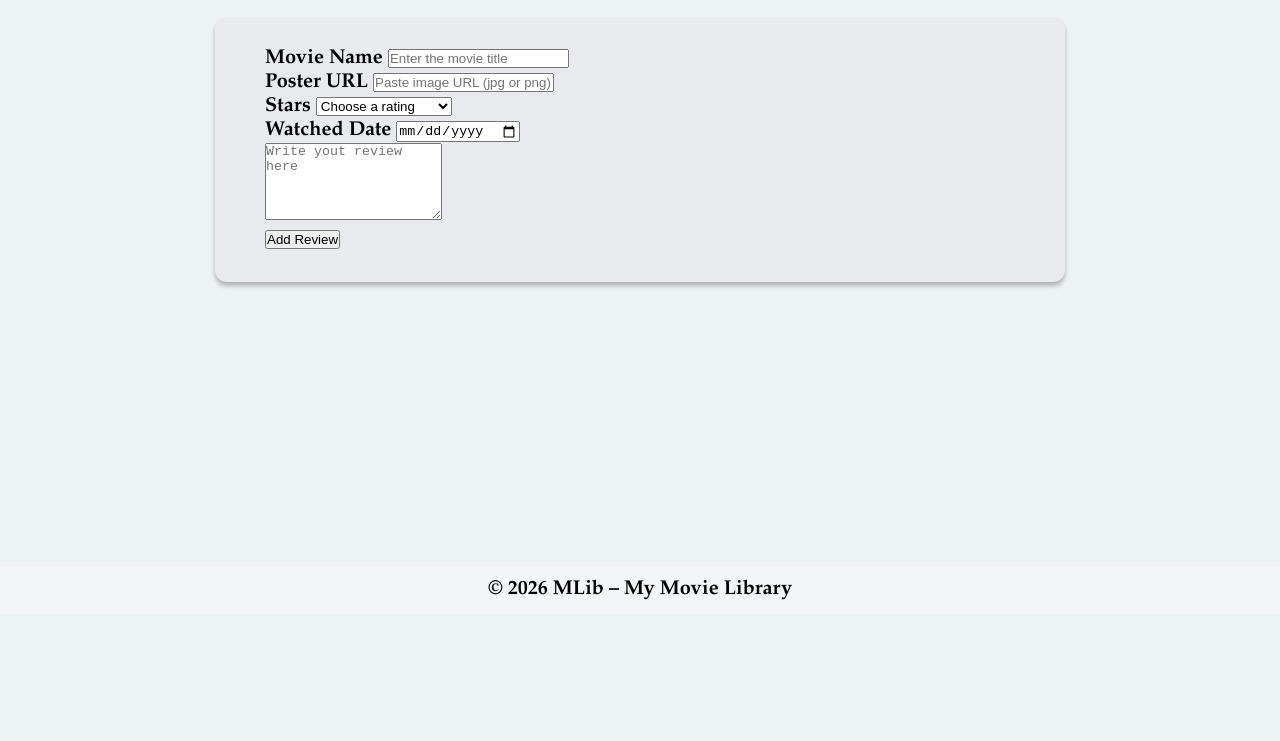
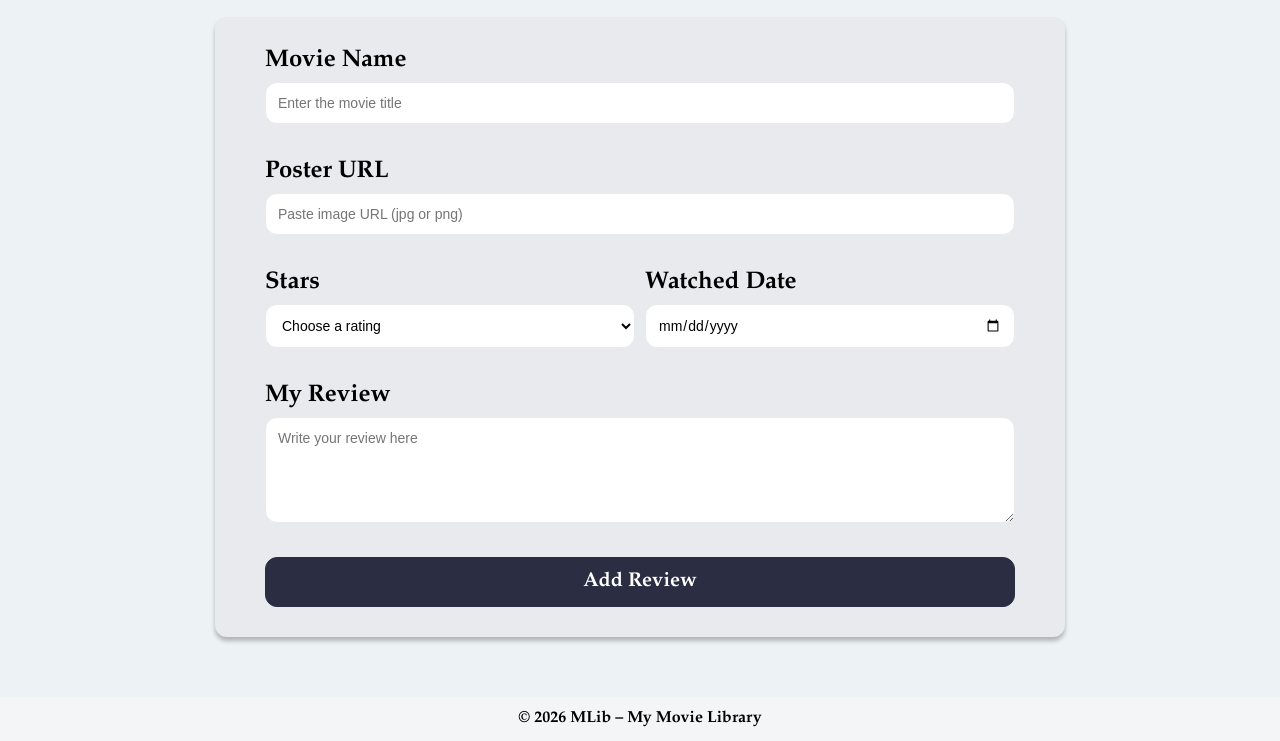
Before and after one commit to Kauan-BRL/MLib, a plain HTML site: page templates/pages/add-review.html in a window 1280 px wide. Shown: the part 186-927 px from the top of the page. Before the commit the page ends 800 px from the top, so only its background shows below. Drawn offline with nearby package versions, Linux system fonts and the light colour scheme.

Commit message:
Update styles and add movie card layout; enhance review form labels

```diff
--- a/templates/css/styles.css
+++ b/templates/css/styles.css
@@ -9,7 +9,7 @@
 body{
     color: black;
     background-color: rgba(237, 242, 244, 1);
-    font-family: 'garamond',arial,serif;
+    font-family: garamond,arial,serif;
     font-weight: 700;
     font-size: 20px;
     min-height:100vh;
@@ -31,7 +31,7 @@ header{
 
 header span{
     font-family: 'Oswald',Arial, sans-serif;
-    font-size: 2em
+    font-size: 2em;
 }
 
 
@@ -106,6 +106,7 @@ main{
 }
 
 footer{
+    font-size:16px;
     text-align: center;
     background-color: rgba(244, 245, 246, 1);
     padding: 12.25px;
@@ -140,3 +141,50 @@ header a{
     border-radius: 12px;
     box-shadow: 0px 4px 4px 0px rgba(0, 0, 0, 0.25);
 }
+
+.form-group{
+    margin-bottom:34px;
+    display:flex;
+    flex-direction:column;
+}
+
+.form-group label{
+    font-size: 24px;
+    margin-bottom: 6px;
+}
+
+.form-group input,
+.form-group select,
+.form-group textarea{
+    width:100%;
+    font-family: arial;
+    color:black;
+    font-size:14px;
+    padding: 12px;
+    background-color:rgba(255, 255, 255, 1);
+    border-radius:12px;
+    border: 1px solid rgba(232, 234, 237, 1);
+}
+
+.form-row{
+    display:flex;
+    gap: 10px
+}
+
+.form-row .form-group{
+    flex:1;
+}
+
+.submit-button{
+    color:white;
+    background-color:rgba(43, 45, 66, 1);
+    border-radius:12px;
+    padding:12px;
+    width:100%;
+    border: 1px solid rgba(43, 45, 66, 1);
+    font-weight:600;
+    font-size: 20px;
+    font-family: garamond;
+
+    cursor:pointer;
+}
--- a/templates/pages/add-review.html
+++ b/templates/pages/add-review.html
@@ -59,13 +59,13 @@
 
                     <div class="form-group">
                         <label for="watched-date">Watched Date</label>
-                        <input type="date" id="watched-date" placeholder='Choose a rating'>
+                        <input type="date" id="watched-date" >
                     </div>
                 </div>
 
                 <div class="form-group">
-                    <label for="review-text"></label>
-                    <textarea id="review-text" rows="5" placeholder="Write yout review here"></textarea>
+                    <label for="review-text">My Review</label>
+                    <textarea id="review-text" rows="5" placeholder="Write your review here"></textarea>
                 </div>
 
                 <button type="submit" class="submit-button">
```
Also changed, not shown: templates/index.html (+11 -0 lines).
